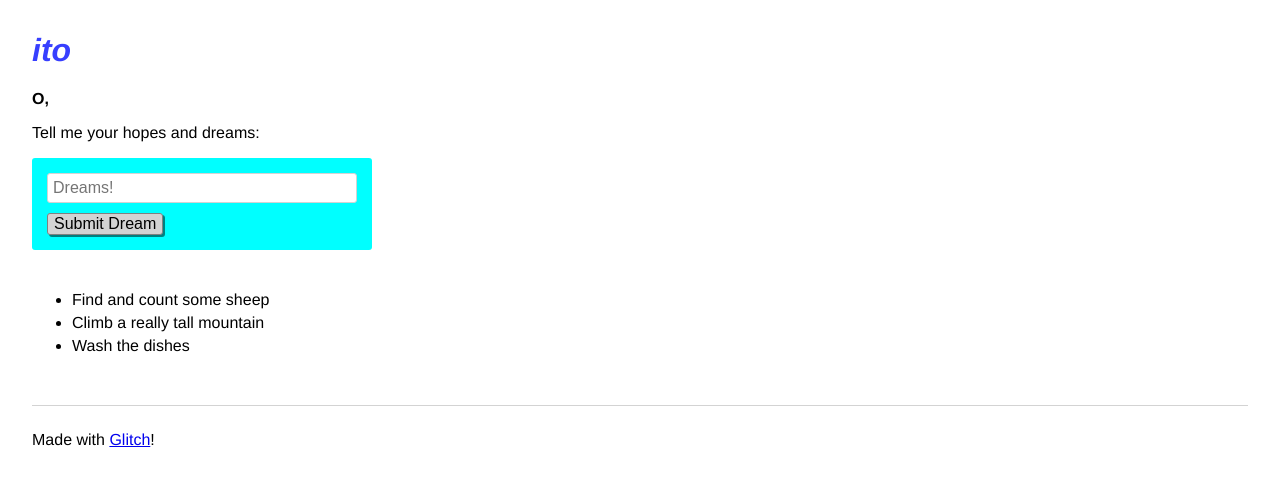
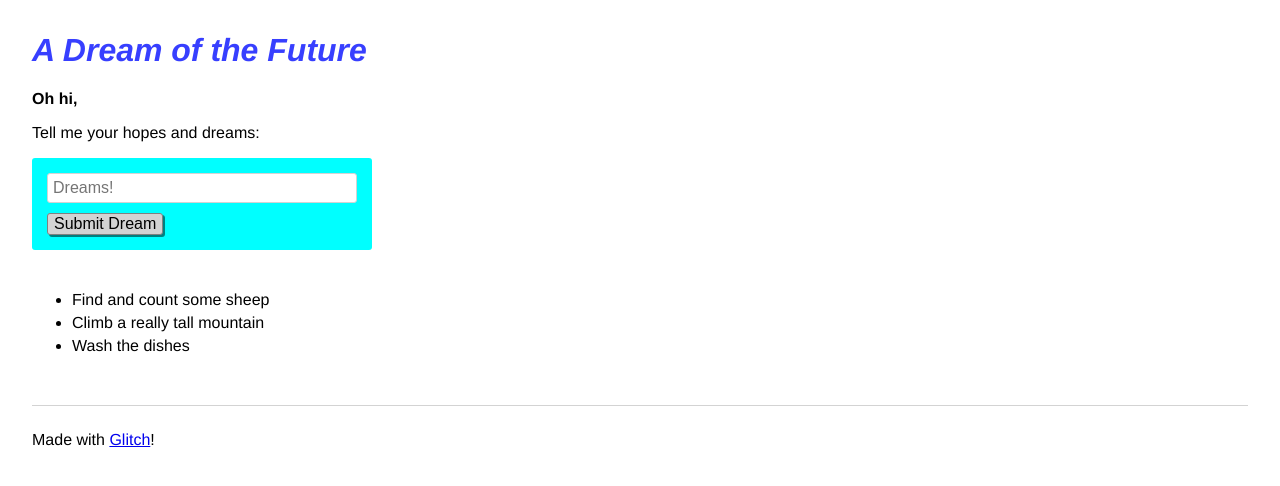
Before and after one commit to airiiio/ringo, a website: page views/index.html in a window 1280 px wide. Drawn offline with Linux system fonts and the light colour scheme.

Commit message:
🍠🚇 Updated with Glitch

```diff
--- a/views/index.html
+++ b/views/index.html
@@ -31,12 +31,12 @@
   <body>
     <header>
       <h1>
-        ito
+        A Dream of the Future
       </h1>
     </header>
 
     <main>
-      <p class="bold">O,</p>
+      <p class="bold">Oh hi,</p>
 
       <p>Tell me your hopes and dreams:</p>
 
```
